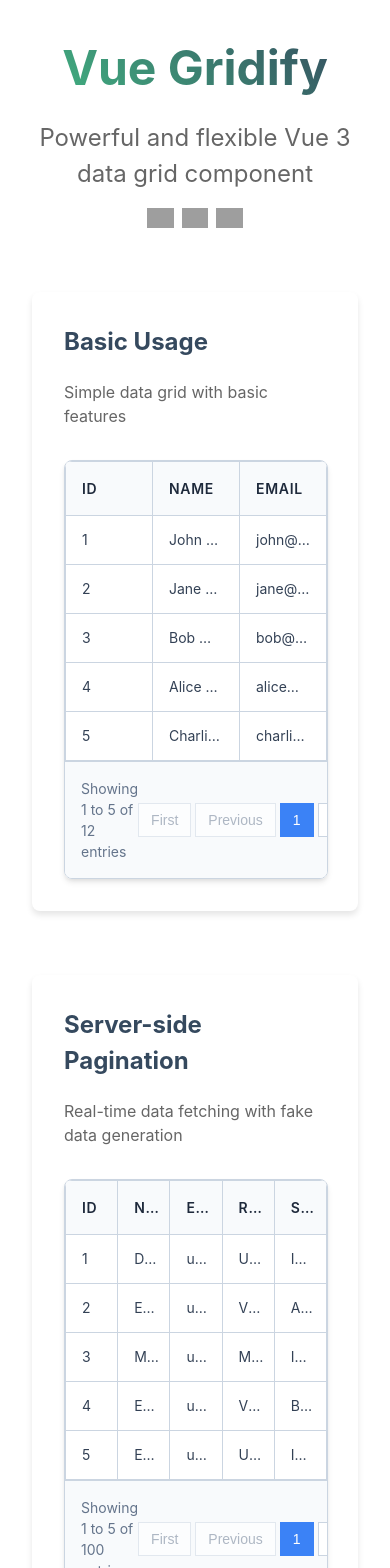
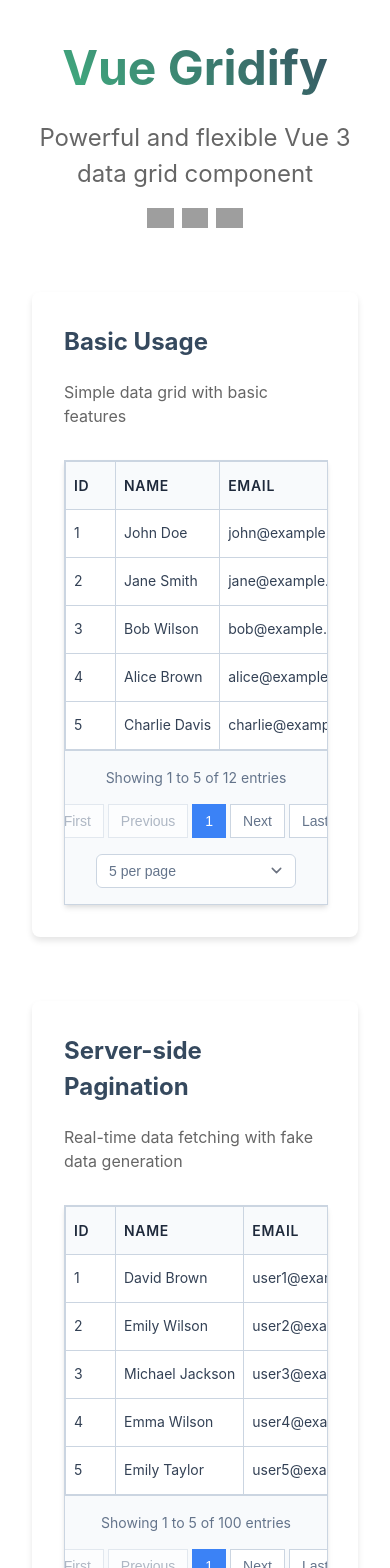
Before and after one commit to Eraybulut34/vue-gridify, a Vue app: page / in a window 390 px wide. Shown: the top 1568 px of the page. Built offline with nearby package versions, Linux system fonts and the light colour scheme; grey boxes are pictures that could not be loaded.

Commit message:
style: responsive layout

```diff
--- a/package.json
+++ b/package.json
@@ -1,6 +1,6 @@
 {
   "name": "vue-gridify",
-  "version": "0.2.5",
+  "version": "0.2.6",
   "description": "A powerful and customizable grid component based on Vue 3",
   "author": "eraybulut34",
   "license": "MIT",
--- a/src/components/VueGridify.vue
+++ b/src/components/VueGridify.vue
@@ -36,10 +36,10 @@
               :key="column.field"
               :class="{
                 'vue-gridify-th': true,
-                'resizable': column.resizable
+                'resizable': column.resizable && !isMobileView
               }"
-              :style="column.resizable ? { width: columnWidths[column.field] } : {}"
-              @mousedown="column.resizable ? startResize($event, column.field) : null"
+              :style="!isMobileView && column.resizable ? { width: columnWidths[column.field] } : {}"
+              @mousedown="column.resizable && !isMobileView ? startResize($event, column.field) : null"
               :title="column.header"
             >
               {{ column.header }}
@@ -66,7 +66,7 @@
               v-for="column in columns"
               :key="column.field"
               :class="cellClass"
-              :style="column.resizable ? { width: columnWidths[column.field] } : {}"
+              :style="!isMobileView && column.resizable ? { width: columnWidths[column.field] } : {}"
               :title="row[column.field]"
             >
               {{ row[column.field] }}
@@ -307,26 +307,47 @@ const exportToExcel = () => {
 const columnWidths = ref<Record<string, string>>({})
 const isResizing = ref(false)
 const currentResizeColumn = ref<string | null>(null)
+const isMobileView = ref(false)
 const startX = ref<number>(0)
 const startWidth = ref<number>(0)
 
-// Initialize column widths from props
+// Check if we're on mobile view
+const checkMobileView = () => {
+  isMobileView.value = window.innerWidth <= 768
+}
+
+// Initialize mobile check and add resize listener
 onMounted(() => {
+  checkMobileView()
+  window.addEventListener('resize', checkMobileView)
+
+  // Initialize column widths from props
   props.columns.forEach(column => {
     if (column.width) {
       columnWidths.value[column.field] = typeof column.width === 'number'
         ? `${column.width}px`
         : column.width
-    } else if (column.resizable) {
+    } else {
       columnWidths.value[column.field] = '150px' // Default width
     }
   })
 })
 
+// Clean up event listeners
+onUnmounted(() => {
+  document.removeEventListener('mousemove', handleResize)
+  document.removeEventListener('mouseup', stopResize)
+  window.removeEventListener('resize', checkMobileView)
+})
+
 // Start column resize
 const startResize = (event: MouseEvent, field: string) => {
+  // Don't start resize on mobile
+  if (isMobileView.value) return
+
   isResizing.value = true
   currentResizeColumn.value = field
+
   startX.value = event.clientX
 
   const currentWidth = columnWidths.value[field]
@@ -334,9 +355,6 @@ const startResize = (event: MouseEvent, field: string) => {
 
   document.addEventListener('mousemove', handleResize)
   document.addEventListener('mouseup', stopResize)
-
-  // Prevent text selection during resize
-  event.preventDefault()
 }
 
 // Handle column resize
@@ -357,12 +375,6 @@ const stopResize = () => {
   document.removeEventListener('mousemove', handleResize)
   document.removeEventListener('mouseup', stopResize)
 }
-
-// Clean up event listeners
-onUnmounted(() => {
-  document.removeEventListener('mousemove', handleResize)
-  document.removeEventListener('mouseup', stopResize)
-})
 </script>
 
 <style>
@@ -500,6 +512,8 @@ onUnmounted(() => {
   border-top: 1px solid #cbd5e1;
   background: #f8fafc;
   font-size: 0.875rem;
+  flex-wrap: wrap;
+  gap: 0.5rem;
 }
 
 .vue-gridify-pagination-info {
@@ -550,6 +564,108 @@ onUnmounted(() => {
   background-position: right 0.5rem center;
   background-repeat: no-repeat;
   background-size: 1.5em 1.5em;
+}
+
+/* Responsive design for mobile */
+@media (max-width: 768px) {
+  .vue-gridify-pagination {
+    flex-direction: column;
+    align-items: flex-start;
+    gap: 1rem;
+  }
+
+  .vue-gridify-pagination-info {
+    width: 100%;
+    text-align: center;
+  }
+
+  .vue-gridify-pagination-controls {
+    width: 100%;
+    justify-content: center;
+  }
+
+  /* Hide all page number buttons except the active one on mobile */
+  .vue-gridify-pagination-btn:not(.active) {
+    display: none;
+  }
+
+  /* But always show First, Previous, Next, Last buttons */
+  .vue-gridify-pagination-btn:first-child,
+  .vue-gridify-pagination-btn:nth-child(2),
+  .vue-gridify-pagination-btn:nth-last-child(2),
+  .vue-gridify-pagination-btn:last-child {
+    display: inline-block;
+  }
+
+  .vue-gridify-page-size {
+    width: 100%;
+    display: flex;
+    justify-content: center;
+  }
+
+  .vue-gridify-select {
+    width: 100%;
+    max-width: 200px;
+  }
+
+  .vue-gridify-toolbar {
+    flex-direction: column;
+    gap: 0.5rem;
+  }
+
+  .vue-gridify-selection-info,
+  .vue-gridify-toolbar-actions {
+    width: 100%;
+    justify-content: center;
+  }
+
+  /* Improve table responsiveness */
+  .vue-gridify-table-container {
+    overflow-x: auto;
+    -webkit-overflow-scrolling: touch; /* Smooth scrolling on iOS */
+    max-width: 100vw; /* Prevent horizontal overflow */
+  }
+
+  .vue-gridify-table {
+    min-width: 100%; /* Ensure table takes at least full width */
+    table-layout: auto; /* Change to auto layout on mobile for flexible columns */
+  }
+
+  .vue-gridify-th,
+  .vue-gridify-table td {
+    padding: 0.75rem 0.5rem; /* Smaller padding on mobile */
+    min-width: auto; /* Allow columns to shrink based on content */
+    width: auto; /* Auto width for columns */
+    max-width: 150px; /* Limit maximum width on mobile */
+    overflow: hidden;
+    text-overflow: ellipsis;
+    white-space: nowrap;
+  }
+
+  /* Reset fixed widths for resizable columns on mobile */
+  .vue-gridify-th.resizable,
+  .vue-gridify-table td {
+    width: auto !important; /* Override any inline width styles */
+    min-width: 50px; /* Minimum width to ensure readability */
+  }
+
+  /* Hide resize handles on mobile */
+  .vue-gridify-th.resizable::after {
+    display: none;
+  }
+
+  /* Optimize checkbox column on mobile */
+  .vue-gridify-checkbox-cell {
+    width: 24px !important;
+    padding: 0.25rem !important;
+  }
+
+  /* Make the container take full width of the screen */
+  .vue-gridify-container {
+    max-width: 100%;
+    margin: 0;
+    border-radius: 0;
+  }
 }
 
 .vue-gridify-select:focus {
```
